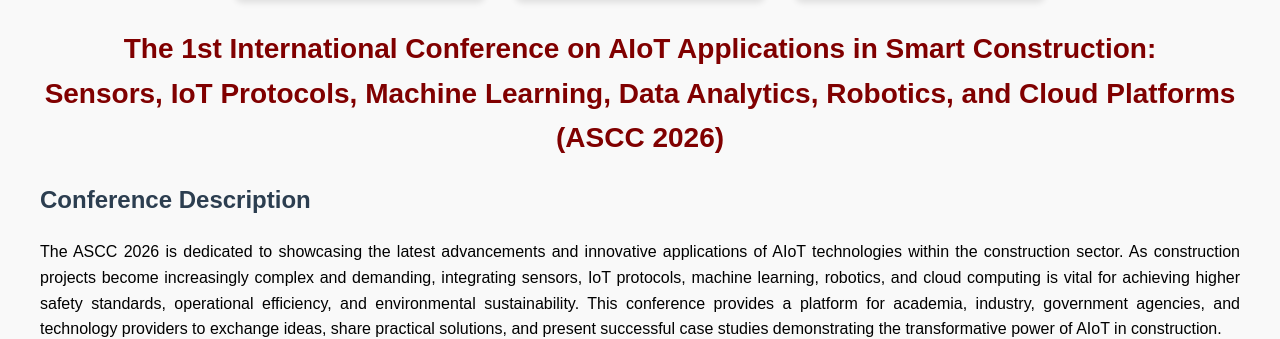
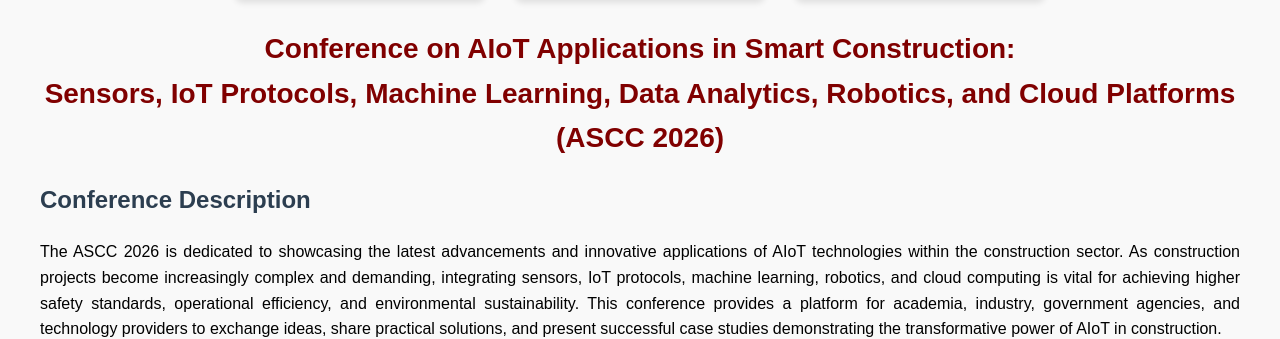
Before and after one commit to ascc2026/ascc2026.github.io, a plain HTML site: page index.html in a window 1280 px wide. Shown: the part 463-802 px from the top of the page. Drawn offline with Linux system fonts and the light colour scheme.

Commit message:
Update index.html

```diff
--- a/index.html
+++ b/index.html
@@ -129,7 +129,7 @@
   </div>
 </div>
 
-<h1 class="main-title">The 1st International Conference on AIoT Applications in Smart Construction: <br> Sensors, IoT Protocols, Machine Learning, Data Analytics, Robotics, and Cloud Platforms (ASCC 2026)</h1>
+<h1 class="main-title">Conference on AIoT Applications in Smart Construction: <br> Sensors, IoT Protocols, Machine Learning, Data Analytics, Robotics, and Cloud Platforms (ASCC 2026)</h1>
 <!-- rest of your content -->
 </body>
 
```
